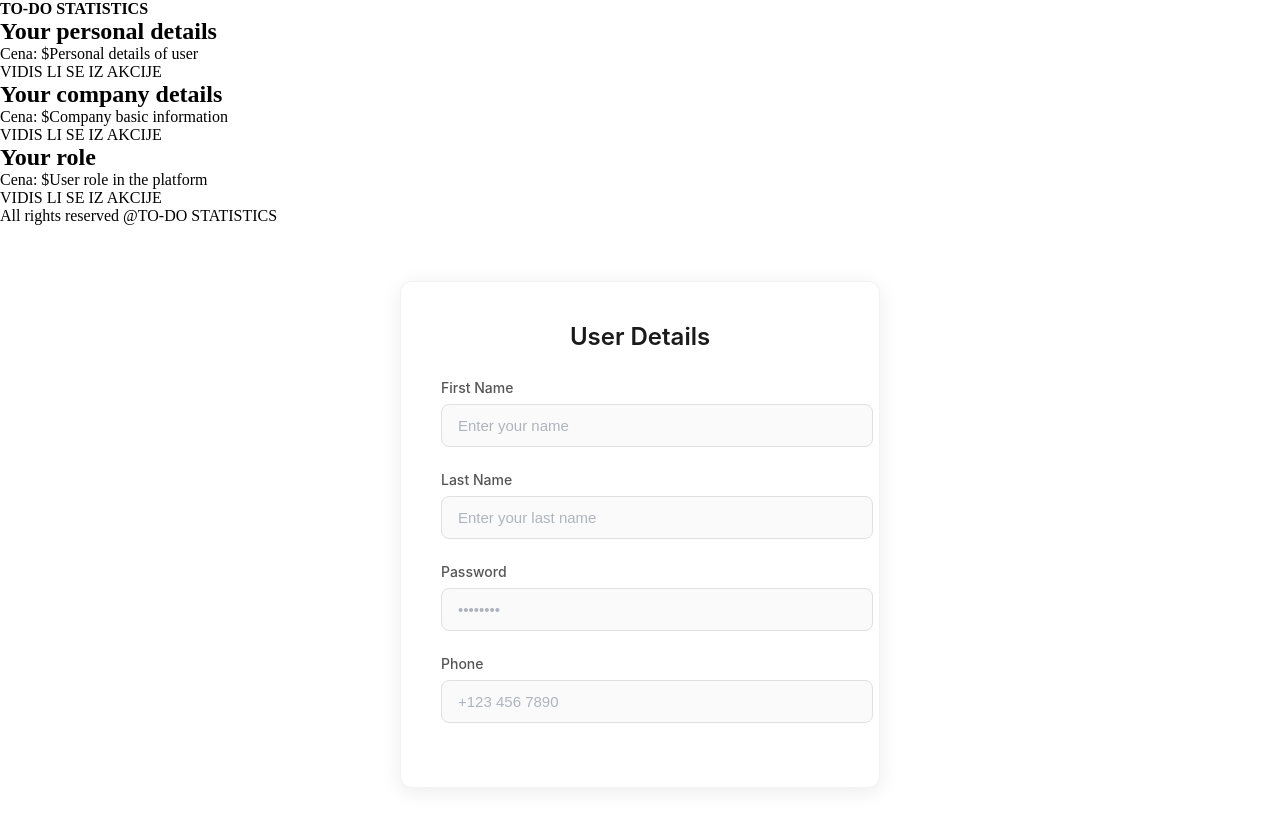
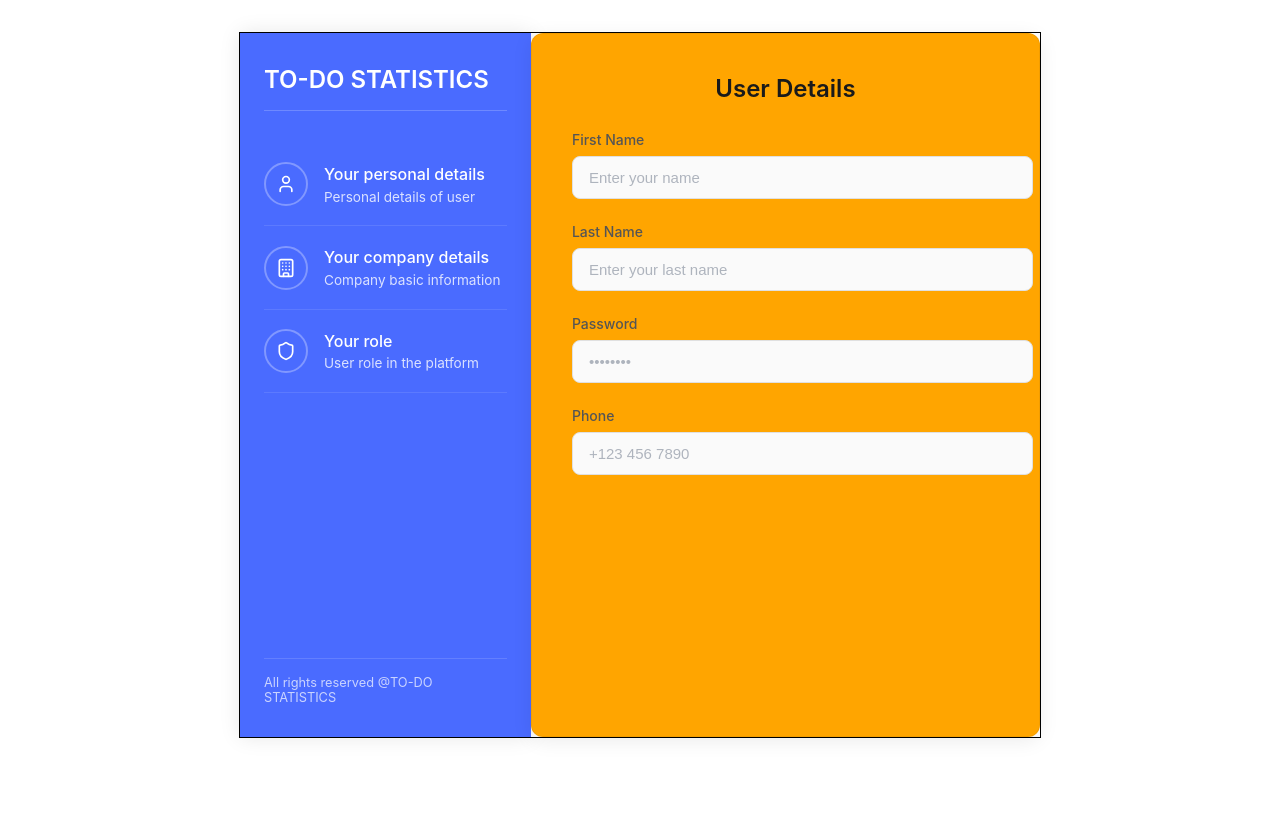
Before and after one commit to sasanedicbn/Mini-app, a Vue app in the folder Mini-app/: page /login in a window 1280 px wide. Shown: the top 816 px of the page. Built offline with nearby package versions, Linux system fonts and the light colour scheme.

Commit message:
Create better style

```diff
--- a/Mini-app/src/components/Form/AuthForm.vue
+++ b/Mini-app/src/components/Form/AuthForm.vue
@@ -1,6 +1,6 @@
 <template>
-    <AuthSideBar/>
     <div class="form-container">
+        <AuthSideBar/>
       <form class="user-form">
         <h2 class="form-title">User Details</h2>
 
@@ -53,14 +53,18 @@
 
   <style scoped>
   .form-container {
-    max-width: 480px;
+    border: 1px solid black;
+    max-width: 800px;
     margin: 2rem auto;
-    padding: 1.5rem;
+    display: grid;
+    grid-template-columns: 1fr 1.75fr;
+    /* display: flex; */
+    /* padding: 1.5rem; */
     font-family: 'Inter', 'Segoe UI', sans-serif;
   }
 
   .user-form {
-    background: white;
+    background: orange;
     padding: 2.5rem;
     border-radius: 12px;
     box-shadow: 0 4px 20px rgba(0, 0, 0, 0.08);
--- a/Mini-app/src/components/Form/AuthSideBar/AuthSideBar.vue
+++ b/Mini-app/src/components/Form/AuthSideBar/AuthSideBar.vue
@@ -1,6 +1,6 @@
 <template>
-    <h4>TO-DO STATISTICS</h4>
-    <div>
+    <div class="auth-sidebar">
+     <h4 class="sidebar-title">TO-DO STATISTICS</h4>
       <SideBarAction
         v-for="(item, index) in authSideBarData"
         :key="index"
@@ -8,8 +8,8 @@
         :title="item.title"
         :description="item.description"
       />
+      <p class="copyright">All rights reserved @TO-DO STATISTICS</p>
     </div>
-    <p>All rights reserved @TO-DO STATISTICS</p>
 </template>
 
 <script setup>
@@ -22,5 +22,32 @@
     { icon: Building, title: 'Your company details', description: 'Company basic information' },
     { icon: Shield, title: 'Your role', description: 'User role in the platform' },
 ]);
+</script>
 
-  </script>
+<style scoped>
+.auth-sidebar {
+    background-color: #4a6bff;
+    display: flex;
+    flex-direction: column;
+    padding: 2rem 1.5rem;
+    min-height: 80vh;
+    color: white;
+    box-shadow: 0 0 20px rgba(0, 0, 0, 0.1);
+}
+
+.sidebar-title {
+    font-size: 1.5rem;
+    font-weight: 600;
+    margin-bottom: 2rem;
+    padding-bottom: 1rem;
+    border-bottom: 1px solid rgba(255, 255, 255, 0.2);
+}
+
+.copyright {
+    margin-top: auto;
+    padding-top: 1rem;
+    font-size: 0.8rem;
+    opacity: 0.7;
+    border-top: 1px solid rgba(255, 255, 255, 0.2);
+}
+</style>
--- a/Mini-app/src/components/Form/AuthSideBar/SideBarAction.vue
+++ b/Mini-app/src/components/Form/AuthSideBar/SideBarAction.vue
@@ -1,15 +1,78 @@
 <template>
-    <div>
-      <h2>{{ props.title }}</h2>
-      <p>Cena: ${{ props.description }}</p>
-      <p>VIDIS LI SE IZ AKCIJE</p>
+    <div class="sidebar-action">
+      <div class="icon-wrapper">
+        <component :is="icon" size="20" class="icon" />
+      </div>
+      <div class="sidebar-details">
+       <h3>{{ title }}</h3>
+       <p>{{ description }}</p>
+      </div>
     </div>
-  </template>
+</template>
 
-  <script setup>
- const props = defineProps({
+<script setup>
+const props = defineProps({
     icon: Function,
     title: String,
     description: String
-  });
-  </script>
+});
+</script>
+
+<style scoped>
+.sidebar-action {
+    display: flex;
+    align-items: center;
+    padding: 1.2rem 0;
+    border-bottom: 1px solid rgba(255, 255, 255, 0.1);
+    transition: all 0.3s ease;
+    cursor: pointer;
+}
+
+.sidebar-action:last-child {
+    border-bottom: none;
+}
+
+.sidebar-action:hover {
+    background-color: rgba(255, 255, 255, 0.1);
+    transform: translateX(5px);
+    padding-left: 6px;
+}
+
+.icon-wrapper {
+    width: 40px;
+    height: 40px;
+    border-radius: 50%;
+    border: 2px solid rgba(255, 255, 255, 0.3);
+    display: flex;
+    align-items: center;
+    justify-content: center;
+    margin-right: 1rem;
+    transition: all 0.3s ease;
+}
+
+.sidebar-action:hover .icon-wrapper {
+    background-color: white;
+    border-color: white;
+}
+
+.sidebar-action:hover .icon {
+    color: #4a6bff;
+}
+
+.icon {
+    color: white;
+    transition: all 0.3s ease;
+}
+
+.sidebar-details h3 {
+    font-size: 1rem;
+    font-weight: 500;
+    margin-bottom: 0.3rem;
+}
+
+.sidebar-details p {
+    font-size: 0.85rem;
+    opacity: 0.8;
+    margin: 0;
+}
+</style>
```
Lines whose indentation alone changed are shown as unchanged.
